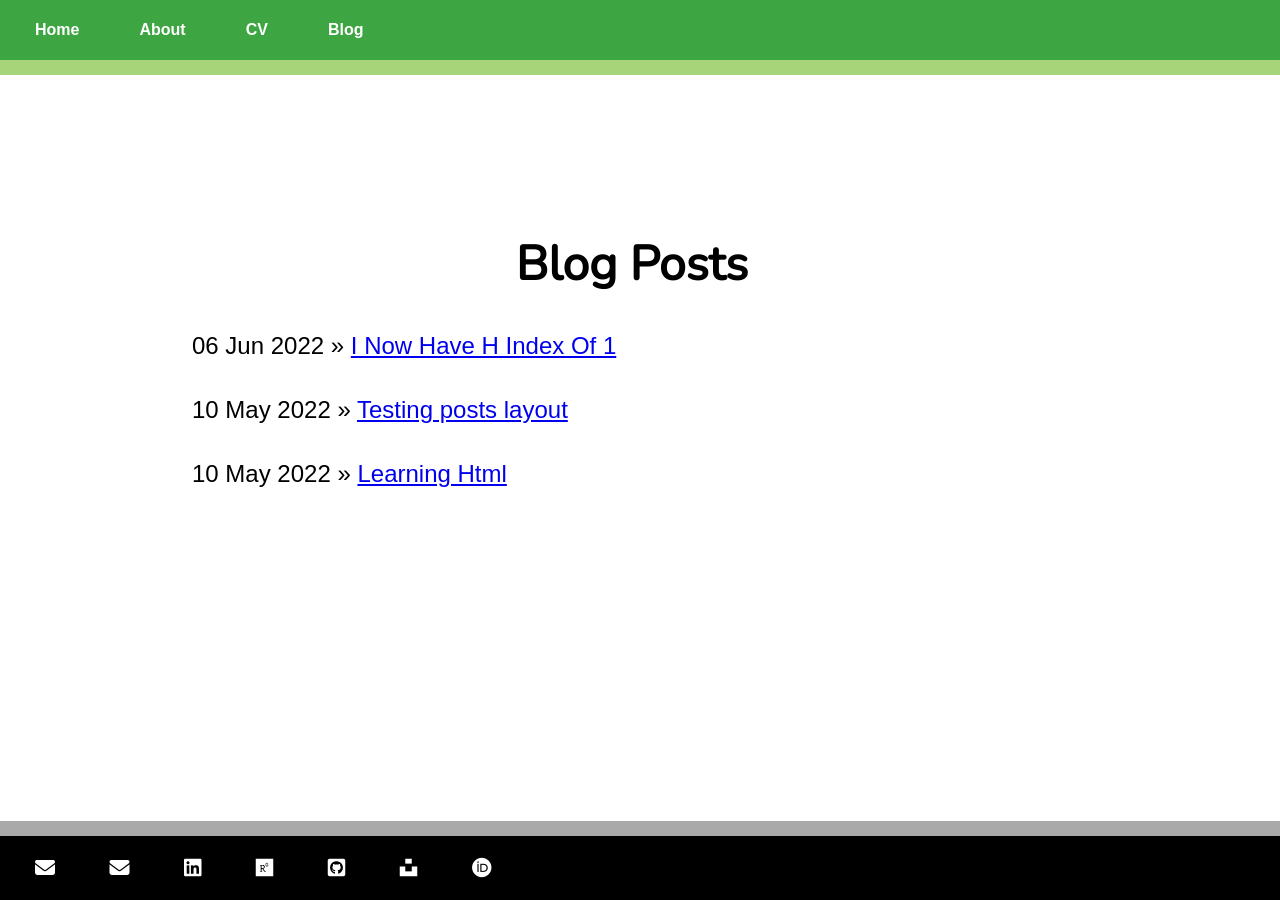
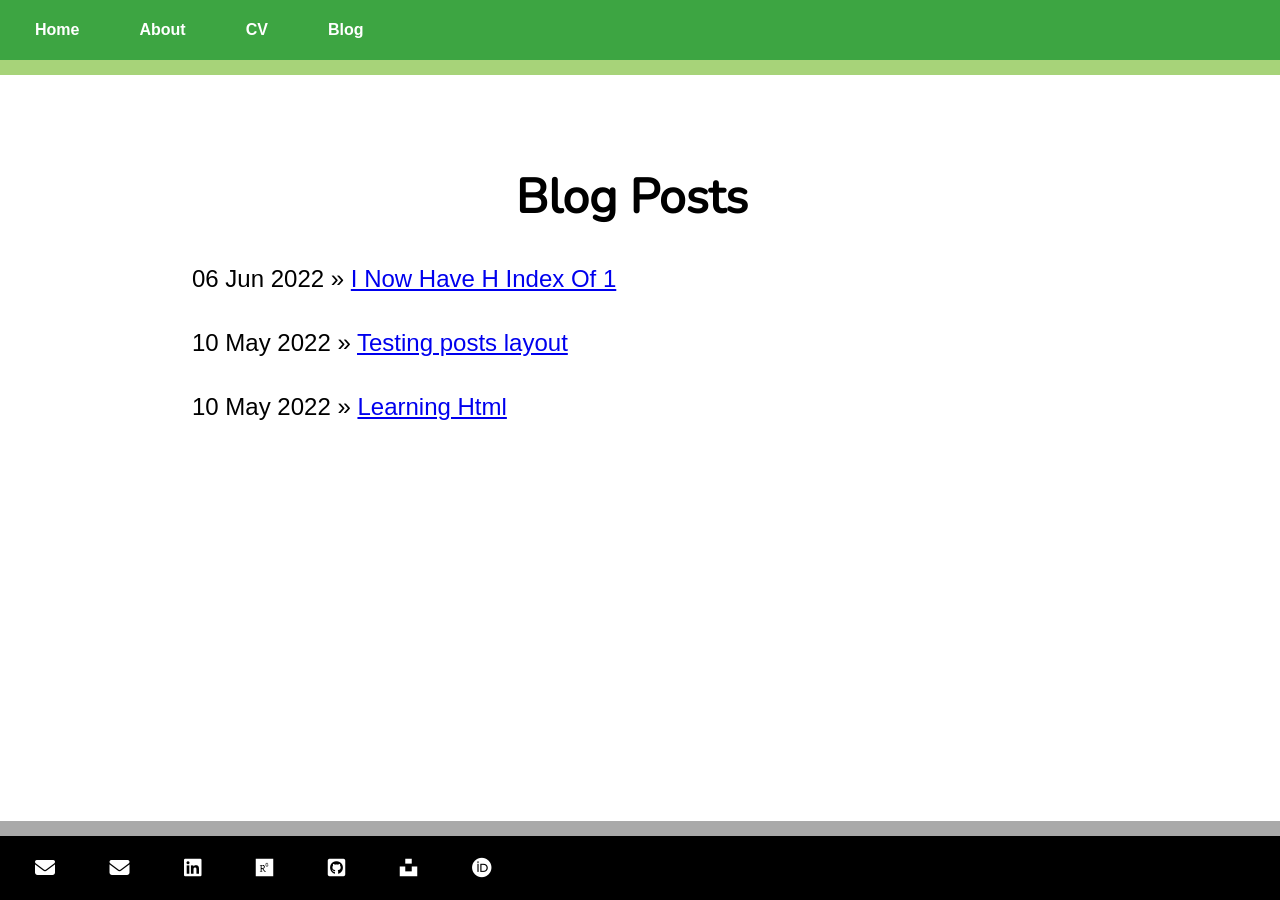
Before and after one commit to finerbrighterlighter/finerbrighterlighter.github.io, a Jekyll site: the page built from blog/index.html, in a window 1280 px wide. Built offline with Jekyll 4.4.1, drawn with Linux system fonts in a browser that asks for light colours; nearby versions of some CDN libraries; some web fonts are replaced.

Commit message:
Update main.css

```diff
--- a/css/main.css
+++ b/css/main.css
@@ -6,7 +6,7 @@
     background-color: #ffffff;
     color: black;
     line-height: 32px;   /* within paragraph */
-    margin-bottom: 100px; /* between paragraphs */
+    margin-bottom: 10%; /* between paragraphs */
 }
 
 @media only screen and (min-width: 481px) {
@@ -101,7 +101,7 @@
 }
 
 h1 {
-    margin-top: 10%;
+    margin-top: 3%;
     font-size: 3em;
     font-family: 'Nunito', serif;
     text-align: center;
```
